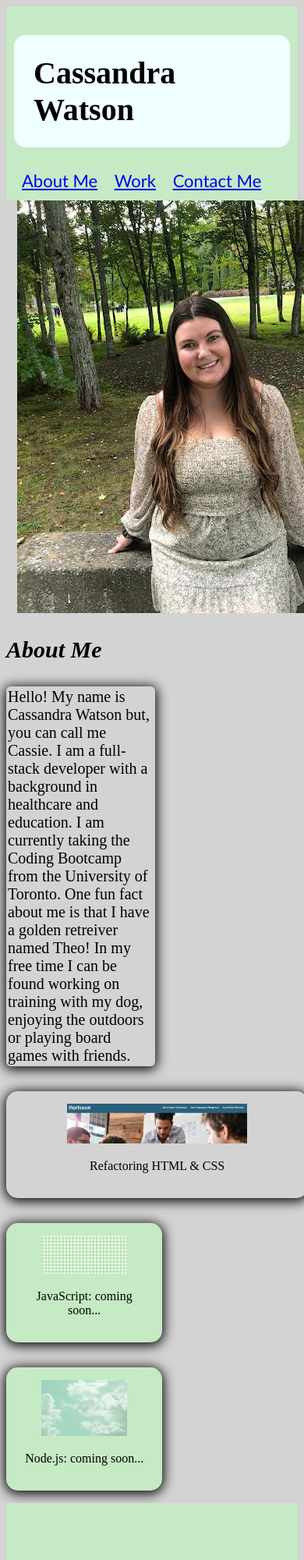
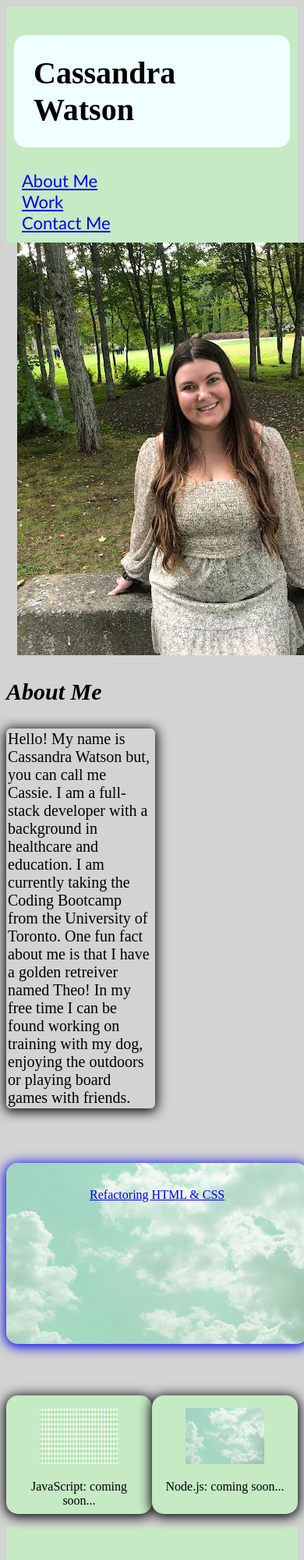
Before and after one commit to cassiewatsonn/portfolio, a plain HTML site: page index.html in a window 390 px wide. Shown: the top 2000 px of the page at 78% size. Drawn offline with Linux system fonts and the light colour scheme.

Commit message:
updated css

```diff
--- a/assets/css/style.css
+++ b/assets/css/style.css
@@ -9,16 +9,18 @@ body {
 
 
 header{
+    display: flex;
     background-color: #c5eac4;
     padding: 10px 10px;
     overflow:auto;
+    justify-content: space-between;
+
 }
 
 /*Main Title on Navigation Bar: Cassandra Watson*/
 header h1{
-    display: flex;
-    position:sticky;
-    float: left;
+    /* position:sticky;
+    float: left; */
     color: black;
     padding:25px;
     font-size: 40px;
@@ -43,13 +45,15 @@ header h1{
 }
 /*Take away bullet points on <li> for navigation bar*/
 ul {
+    display:flex;
+    align-items: center;
     list-style-type: none;
     margin: 0;
     padding: 0;
   }
 /*Line up header horizontally (navigation bar)*/
 li{
-    display: inline;
+
 
 }
 
@@ -88,9 +92,8 @@ a:hover{
 .cassiephoto{
     float:center;
 
-
-
-
+    /*height: 37.5rem;
+    width:37.5rem; */
 
 }
 
@@ -123,13 +126,17 @@ a:hover{
 /*Refactoring HTML &CSS*/
 .center{
 
-    background-image: url(green2.png);
+    background-image: url("../images/cloud.png");
+    background-repeat: no-repeat;
+    background-size: cover;
+
     /*#c5eac4;*/
     padding:32px 0;
     margin-top:2rem;
     text-align: center;
     margin-bottom: 16px;
     width: 95%;
+    height: 200px;
     padding: 16px;
     border-radius: 15px;
     box-shadow: 0px 2px 15px 2px;
@@ -151,6 +158,10 @@ a:hover{
     justify-content: center;
 }
 
+ .bottombox{
+    display:flex;
+    justify-content: space-between;
+ }
 
 /*JavaScript and Node.js*/
 .bottom{
@@ -187,6 +198,7 @@ footer{
 
 /*Footer: Contact Info- Phone, Email, GitHub, Twitter, Spotify*/
 footer li {
+   display:flex;
     float:right;
     padding: 15px;
     font-size: 22px;
@@ -198,3 +210,15 @@ footer h3{
     padding: 30px;
 
 }
+
+@media screen and (max-width:768px) {
+    .navbar ul{
+        display:block;
+    }
+    header{
+        display:block;
+    }
+    .bottombox .bottom{
+        flex-basis: 100%;
+    }
+}
--- a/index.html
+++ b/index.html
@@ -34,10 +34,13 @@
             <p class="biotext">Hello! My name is Cassandra Watson but, you can call me Cassie. I am a full-stack developer with a background in healthcare and education. I am currently taking the Coding Bootcamp from the University of Toronto. One fun fact about me is that I have a golden retreiver named Theo! In my free time I can be found working on training with my dog, enjoying the outdoors or playing board games with friends.
             </p>
         </article>
-        <section id="work" class="center">
-            <img src="./assets/images/3horiseon.png" alt="green background photo" class="photo1"/>
+        <a href="https://cassiewatsonn.github.io/RefactoringPage/" target="_blank">
+            <section id="work" class="center" >
+                <!-- <img src="./assets/images/3horiseon.png" alt="green background photo" class="photo1"/> -->
                 <p class="details1">Refactoring HTML & CSS</p>
             </section>
+        </a>
+       <div class="bottombox">
             <section class="bottom">
                 <img src="./assets/images/plaidgreen.png" alt="plaid green background photo" class="photo1"/>
                 <p>JavaScript: coming soon...</p>
@@ -46,6 +49,7 @@
                 <img src="./assets/images/cloud.png" alt="cloud green background photo" class="photo1"/>
                 <p>Node.js: coming soon...</p>
             </section>
+        </div>
     </main>
     <footer id="contact">
         <h3>Contact Info</h3>
@@ -67,3 +71,4 @@
         </nav>
     </footer>
 </body>
+</html>
```
Lines whose indentation alone changed are shown as unchanged.
